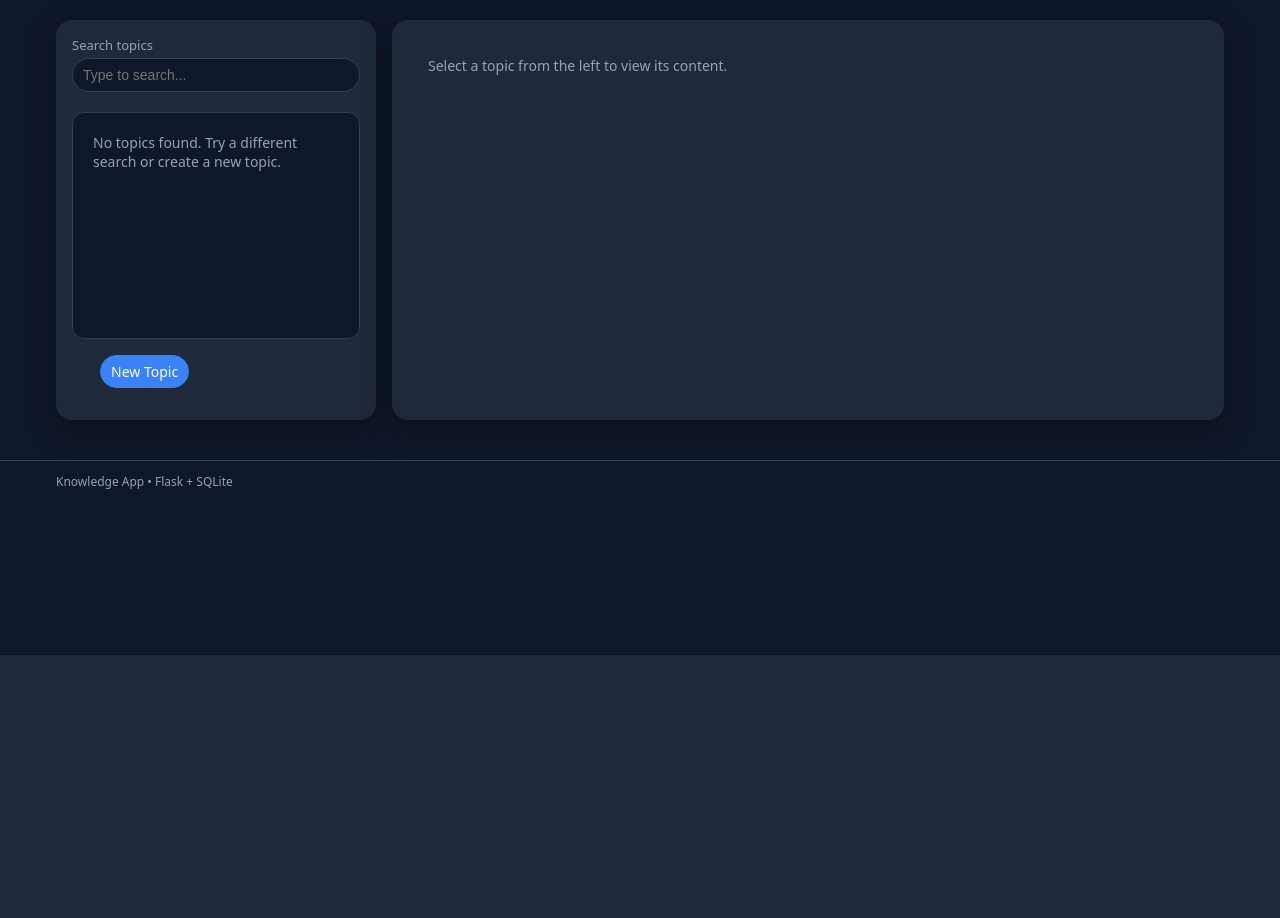
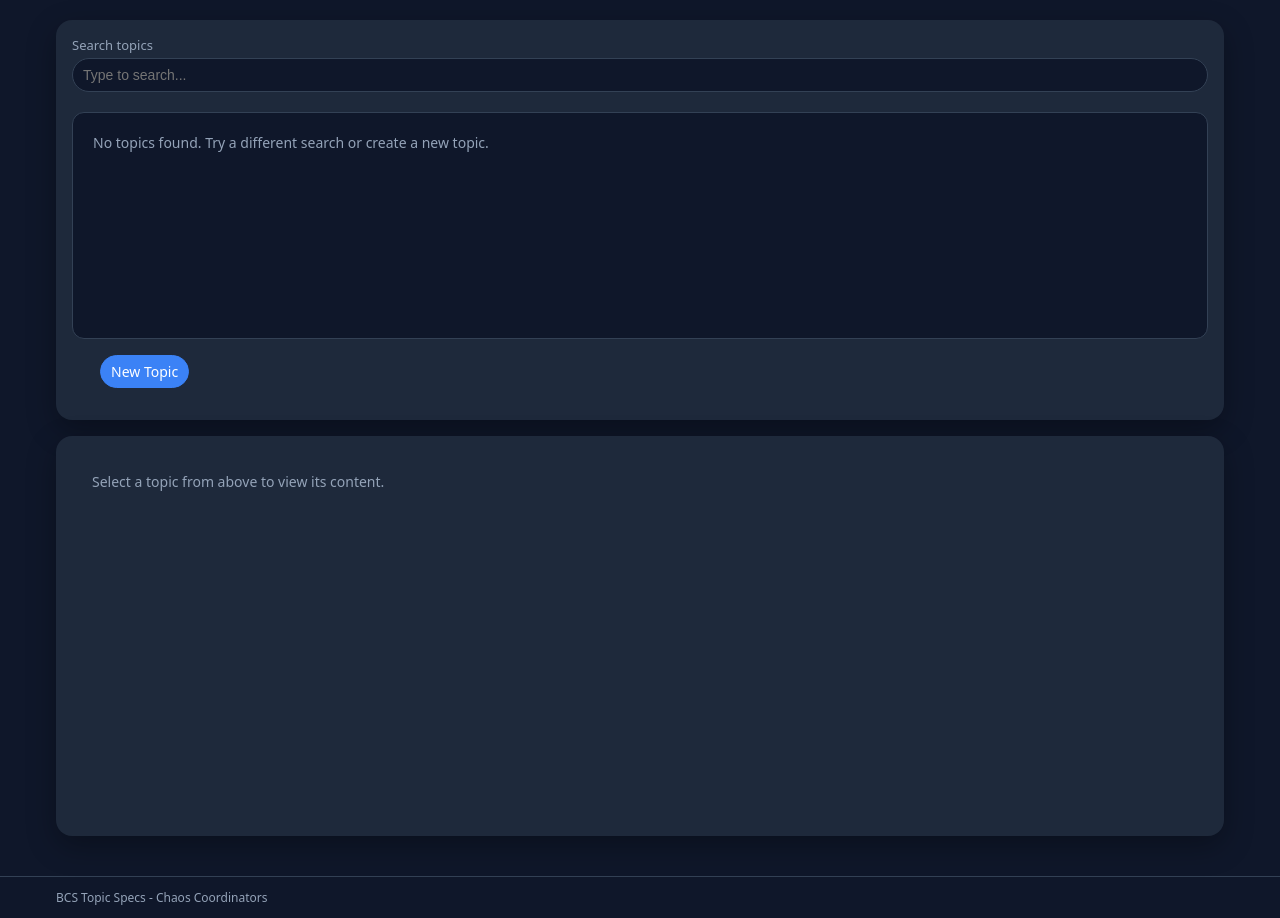
Before and after one commit to tricofoco/tSpecs-KnowledgeSpace, a Flask app: page / in a window 1280 px wide. Shown: the part 145-1063 px from the top of the page. Before the commit the page ends 800 px from the top, so only its background shows below. Run offline with Flask 3, Linux system fonts and the light colour scheme; data that the repository does not hold is empty.

Commit message:
Layout changed to vertical

```diff
--- a/static/css/styles.css
+++ b/static/css/styles.css
@@ -126,7 +126,7 @@
 
   .layout {
     display: grid;
-    grid-template-columns: minmax(0, 320px) minmax(0, 1fr);
+    grid-template-rows: auto 1fr;
     gap: 16px;
   }
 
@@ -182,7 +182,7 @@
     border: 1px solid var(--border-subtle);
     background-color: var(--bg);
     overflow: auto;
-    max-height: calc(100vh - 200px);
+    max-height: 300px;
   }
 
   .topic-item {
@@ -225,7 +225,12 @@
 
   .topic-detail-title {
     margin: 0;
-    font-size: 20px;
+    font-size: 25px;
+    color: #fcad03;
+    background-color: #000000;
+    padding: 4px 8px;
+    border-radius: 4px;
+    display: inline-block;
   }
 
   .topic-detail {
@@ -353,10 +358,6 @@
   /* Responsive */
 
   @media (max-width: 768px) {
-    .layout {
-      grid-template-columns: minmax(0, 1fr);
-    }
-
     .topics-list {
       max-height: 260px;
     }
--- a/templates/base.html
+++ b/templates/base.html
@@ -38,7 +38,7 @@
 
   <footer class="app-footer">
     <div class="container">
-      <span class="muted">Knowledge App • Flask + SQLite</span>
+      <span class="muted">BCS Topic Specs - Chaos Coordinators</span>
     </div>
   </footer>
 
--- a/templates/index.html
+++ b/templates/index.html
@@ -34,7 +34,7 @@
   <section class="panel panel-right">
     <div id="topic-detail" class="topic-detail">
       <div class="empty-state">
-        Select a topic from the left to view its content.
+        Select a topic from above to view its content.
       </div>
     </div>
   </section>
```
